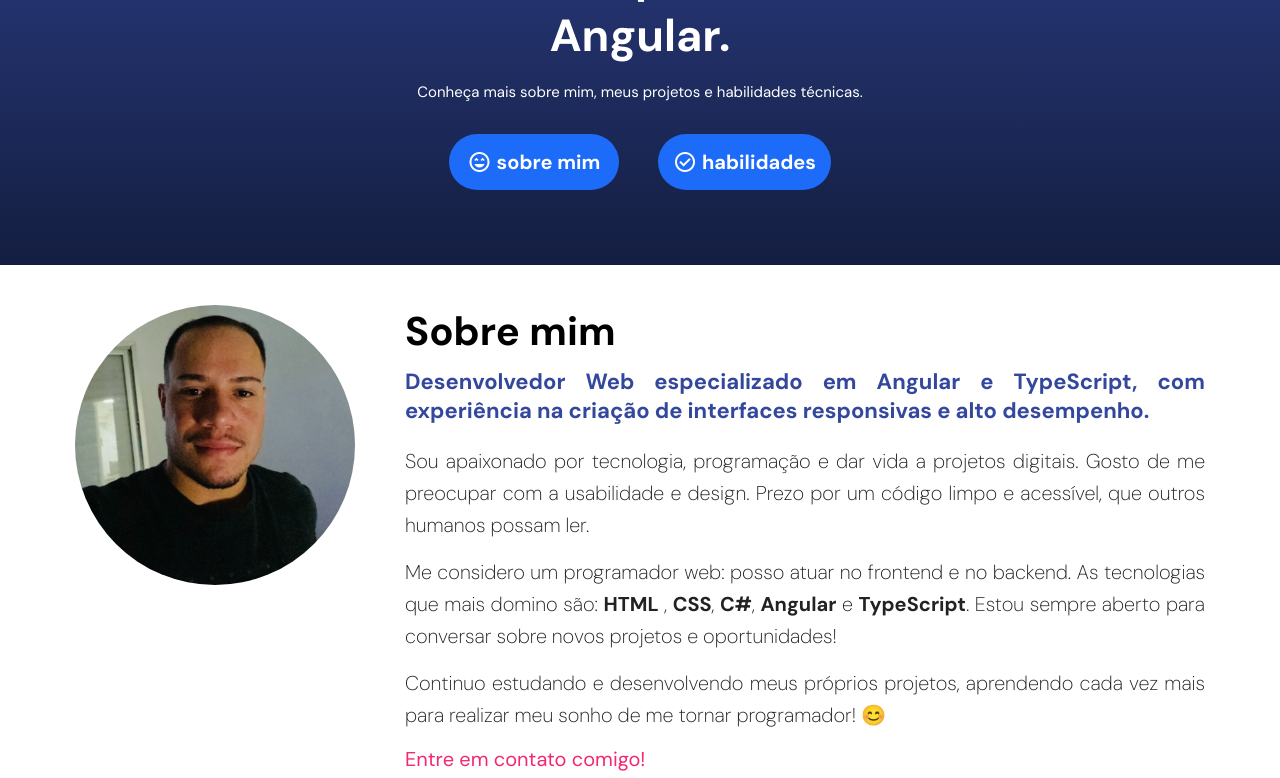
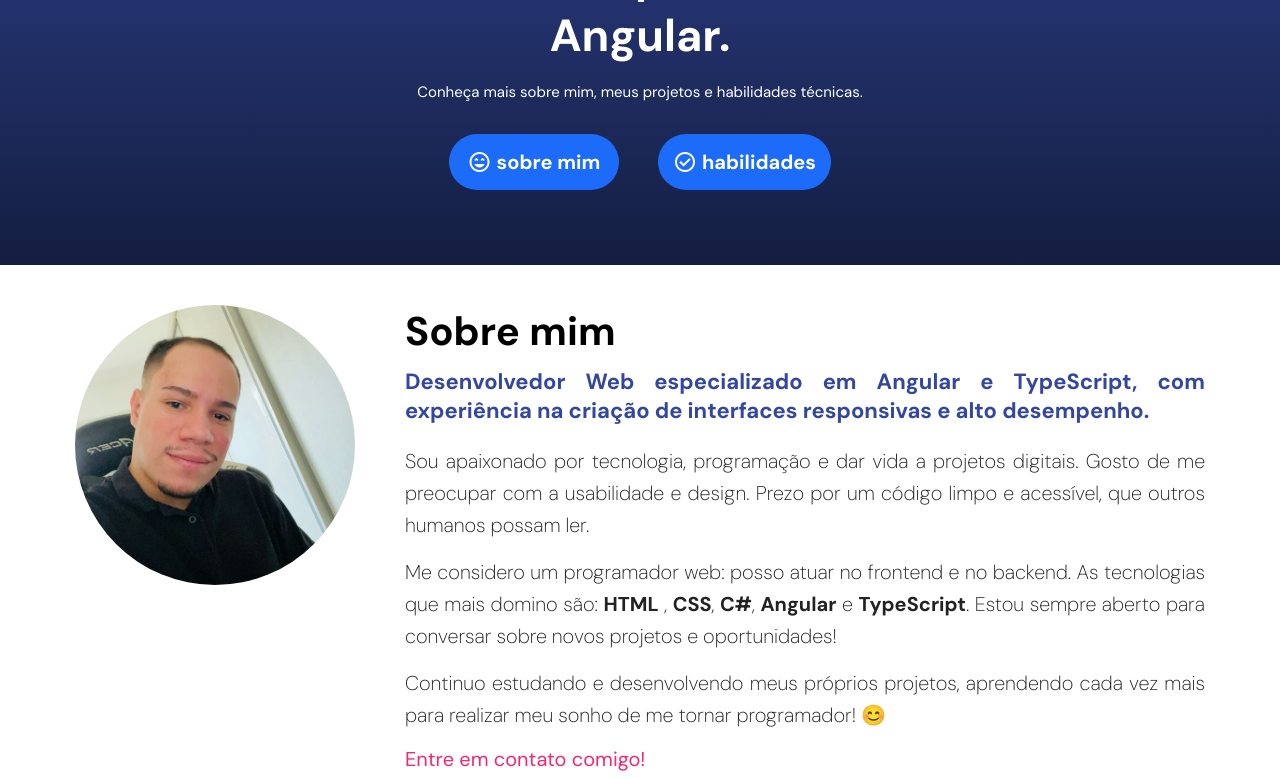
Before and after one commit to tg-coutinho/portfolio-tiago, an Angular app: page / in a window 1280 px wide. Shown: the part 384-1162 px from the top of the page. Built offline with nearby package versions, Linux system fonts and the light colour scheme.

Commit message:
box about ajuste na foto

```diff
--- a/src/app/home/home.css
+++ b/src/app/home/home.css
@@ -87,11 +87,11 @@ a {
 }
 
 .about .box .img img {
-  width: 100%;
-  max-width: 280px;
+  width: 280px;
+  height: 280px;
   border-radius: 50%;
+  object-fit: cover;
 }
-
 .about .box .text {
   text-align: justify;
   padding: 0 20px;
```
Also changed, not shown: public/assets/imgs/profile.jpg.
